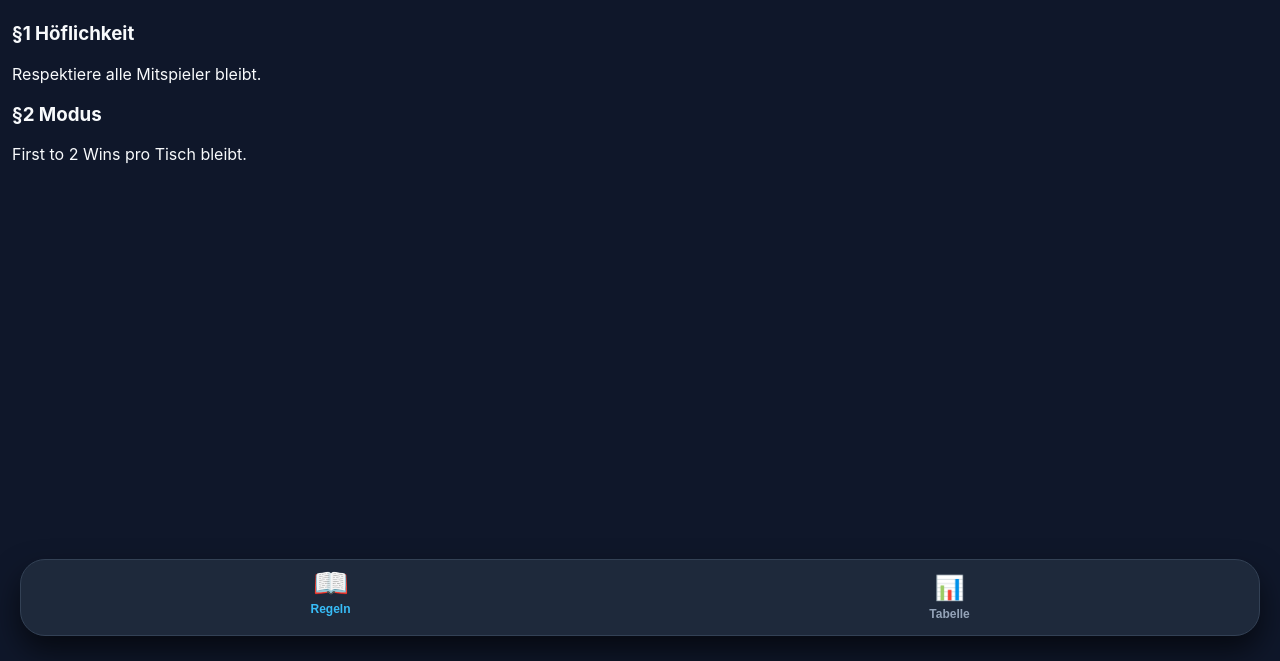
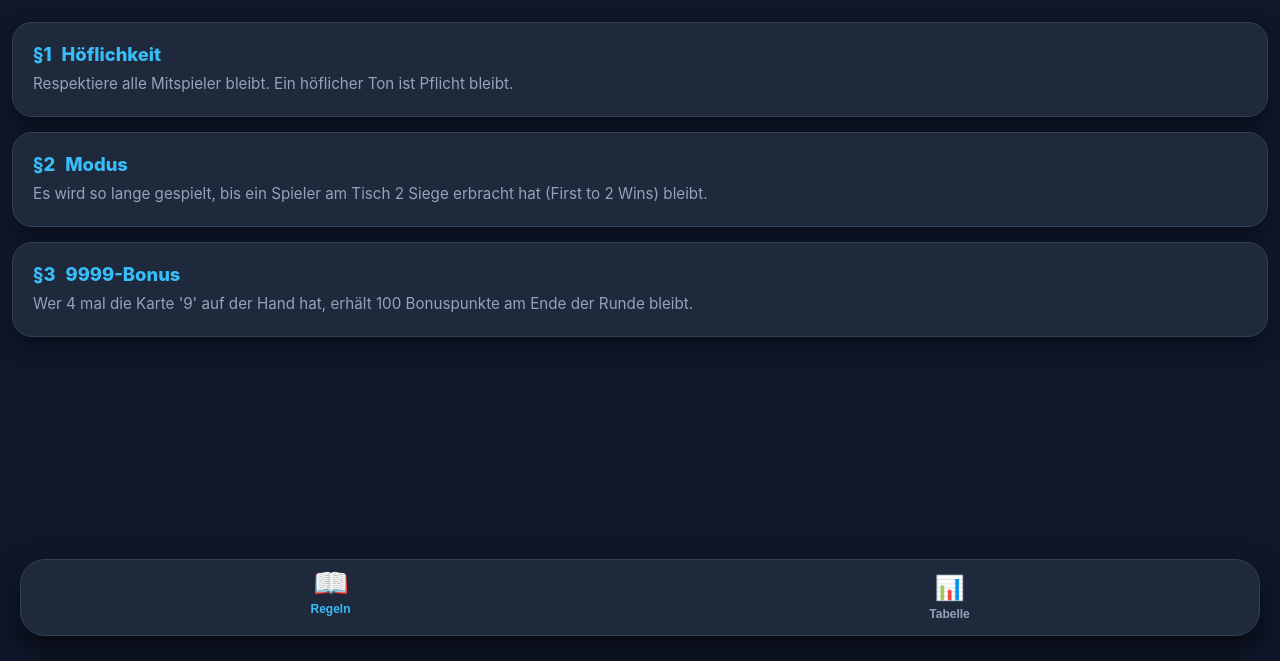
Before and after one commit to EgogaHD/Regeln, a plain HTML site: page index.html in a window 1280 px wide. Shown: the part 139-800 px from the top of the page. Drawn offline with Linux system fonts and the light colour scheme.

Commit message:
Refactor rule cards and update animations

```diff
--- a/index.html
+++ b/index.html
@@ -47,7 +47,7 @@
 
         /* ANIMATIONEN */
         @keyframes popIn {
-            0% { opacity: 0; transform: scale(0.8) translateY(20px); }
+            0% { opacity: 0; transform: scale(0.9) translateY(20px); }
             100% { opacity: 1; transform: scale(1) translateY(0); }
         }
 
@@ -61,9 +61,37 @@
         .sub-header { text-align: center; font-size: 0.75rem; color: var(--accent-color); text-transform: uppercase; letter-spacing: 2px; margin: 30px 0 15px 0; font-weight: 800; }
 
         /* ############################################ */
-        /* ########## COOL PLAYER CHIPS / CARDS ####### */
+        /* ########## REGEL-KARTEN DESIGN ############# */
         /* ############################################ */
+        .rule-card {
+            background: var(--card-bg);
+            border: 1px solid var(--border-color);
+            border-radius: 20px;
+            padding: 20px;
+            margin-bottom: 15px;
+            box-shadow: 0 8px 20px rgba(0,0,0,0.4);
+            animation: popIn 0.5s ease forwards;
+        }
 
+        .rule-title {
+            color: var(--accent-color);
+            font-size: 1.15rem;
+            font-weight: 800;
+            margin-bottom: 8px;
+            display: flex;
+            align-items: center;
+            gap: 10px;
+        }
+
+        .rule-text {
+            color: var(--text-muted);
+            font-size: 0.95rem;
+            line-height: 1.5;
+        }
+
+        /* ############################################ */
+        /* ########## TURNIER CARDS & GRIDS ########### */
+        /* ############################################ */
         .match-card {
             background: var(--card-bg);
             border: 1px solid var(--border-color);
@@ -82,7 +110,6 @@
 
         .match-label { font-size: 0.8rem; font-weight: 900; color: var(--text-muted); text-transform: uppercase; }
 
-        /* Das Grid für die Spieler innerhalb einer Match-Card */
         .player-grid {
             display: grid;
             grid-template-columns: 1fr 1fr;
@@ -100,10 +127,8 @@
             font-size: 0.85rem;
             font-weight: 600;
             color: var(--text-muted);
-            transition: 0.3s;
         }
 
-        /* Style für den Gewinner */
         .mini-card.winner {
             border-color: var(--accent-color);
             background: var(--win-bg);
@@ -111,15 +136,11 @@
             box-shadow: 0 0 10px rgba(56, 189, 248, 0.2);
         }
 
-        .mini-card.empty {
-            border-style: dashed;
-            opacity: 0.3;
-        }
+        .mini-card.empty { border-style: dashed; opacity: 0.3; }
 
         /* ############################################ */
         /* ########## PYRAMIDE DESIGN ################# */
         /* ############################################ */
-
         .pyramid-container { display: flex; flex-direction: column; align-items: center; gap: 20px; }
         .pyramid-level { display: flex; flex-wrap: wrap; justify-content: center; gap: 8px; width: 100%; }
 
@@ -147,7 +168,7 @@
 
         .level-label { width: 100%; text-align: center; font-size: 0.65rem; color: var(--text-muted); text-transform: uppercase; letter-spacing: 1.5px; }
 
-        /* NAVIGATION */
+        /* NAVIGATION UNTEN */
         .bottom-nav {
             position: fixed; bottom: 25px; left: 20px; right: 20px;
             background: #1e293b; height: 75px; border-radius: 25px;
@@ -173,13 +194,35 @@
         <div id="page-rules" class="page-view active-view">
             <div id="lang-de" class="lang-content active-view">
                 <h1 class="section-header">📜 REGELN</h1>
-                <div class="rule-card"><h3 class="rule-title">§1 Höflichkeit</h3><div class="rule-text">Respektiere alle Mitspieler bleibt.</div></div>
-                <div class="rule-card"><h3 class="rule-title">§2 Modus</h3><div class="rule-text">First to 2 Wins pro Tisch bleibt.</div></div>
+
+                <div class="rule-card">
+                    <div class="rule-title"><span>§1</span> Höflichkeit</div>
+                    <div class="rule-text">Respektiere alle Mitspieler bleibt. Ein höflicher Ton ist Pflicht bleibt.</div>
+                </div>
+
+                <div class="rule-card" style="animation-delay: 0.1s;">
+                    <div class="rule-title"><span>§2</span> Modus</div>
+                    <div class="rule-text">Es wird so lange gespielt, bis ein Spieler am Tisch 2 Siege erbracht hat (First to 2 Wins) bleibt.</div>
+                </div>
+
+                <div class="rule-card" style="animation-delay: 0.2s;">
+                    <div class="rule-title"><span>§3</span> 9999-Bonus</div>
+                    <div class="rule-text">Wer 4 mal die Karte '9' auf der Hand hat, erhält 100 Bonuspunkte am Ende der Runde bleibt.</div>
+                </div>
             </div>
+
             <div id="lang-ru" class="lang-content">
                 <h1 class="section-header">📜 ПРАВИЛА</h1>
-                <div class="rule-card"><h3 class="rule-title">§1 Вежливость</h3><div class="rule-text">Уважайте всех игроков bleibt.</div></div>
-                <div class="rule-card"><h3 class="rule-title">§2 Режим</h3><div class="rule-text">Победа до 2 выигрышей bleibt.</div></div>
+
+                <div class="rule-card">
+                    <div class="rule-title"><span>§1</span> Вежливость</div>
+                    <div class="rule-text">Уважайте всех игроков bleibt. Вежливый тон обязателен bleibt.</div>
+                </div>
+
+                <div class="rule-card" style="animation-delay: 0.1s;">
+                    <div class="rule-title"><span>§2</span> Режим</div>
+                    <div class="rule-text">Игра продолжается до тех пор, пока один из игроков не одержит 2 победы (First to 2 Wins) bleibt.</div>
+                </div>
             </div>
         </div>
 
@@ -191,7 +234,7 @@
                 <div class="match-card">
                     <div class="match-title-row">
                         <span class="match-label">Tisch 1</span>
-                        <span class="status-tag" style="color:var(--win-green)">Beendet</span>
+                        <span class="status-tag" style="color:var(--win-green); font-size: 0.7rem; font-weight: bold;">BEENDET</span>
                     </div>
                     <div class="player-grid">
                         <div class="mini-card winner">Egor 🏆</div>
@@ -204,7 +247,7 @@
                 <div class="match-card">
                     <div class="match-title-row">
                         <span class="match-label">Tisch 2</span>
-                        <span class="status-tag" style="color:var(--win-green)">Beendet</span>
+                        <span class="status-tag" style="color:var(--win-green); font-size: 0.7rem; font-weight: bold;">BEENDET</span>
                     </div>
                     <div class="player-grid">
                         <div class="mini-card winner">Alexander 🏆</div>
@@ -303,14 +346,12 @@
             activePage.classList.add('active-view');
             document.getElementById('nav-' + section).classList.add('active-nav');
 
-            if(section === 'table') {
-                const elements = activePage.querySelectorAll('.player-card, .match-card');
-                elements.forEach(el => {
-                    el.style.animation = 'none';
-                    el.offsetHeight;
-                    el.style.animation = null;
-                });
-            }
+            const elements = activePage.querySelectorAll('.player-card, .match-card, .rule-card');
+            elements.forEach(el => {
+                el.style.animation = 'none';
+                el.offsetHeight;
+                el.style.animation = null;
+            });
             window.scrollTo(0,0);
         }
     </script>
```
